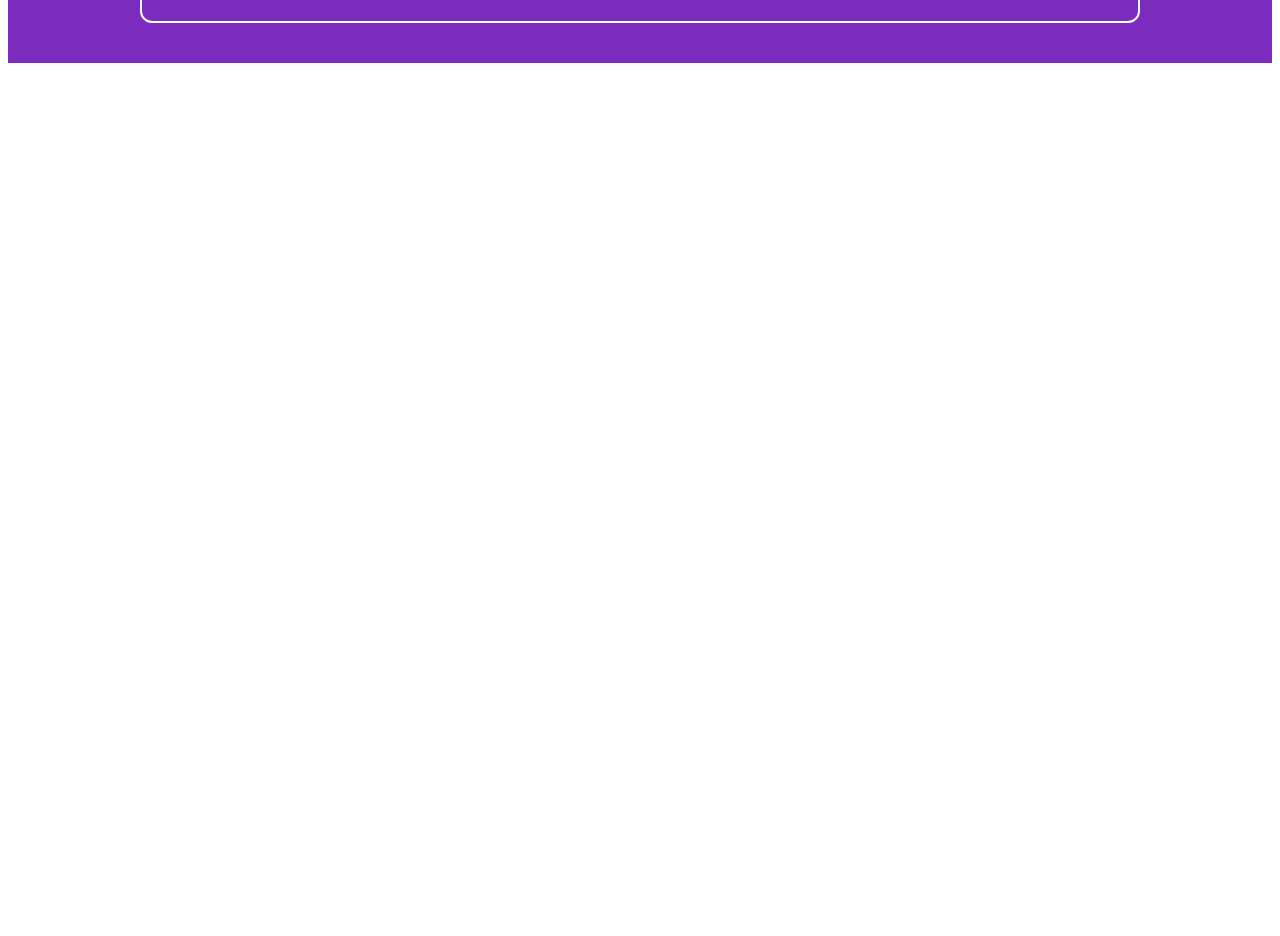
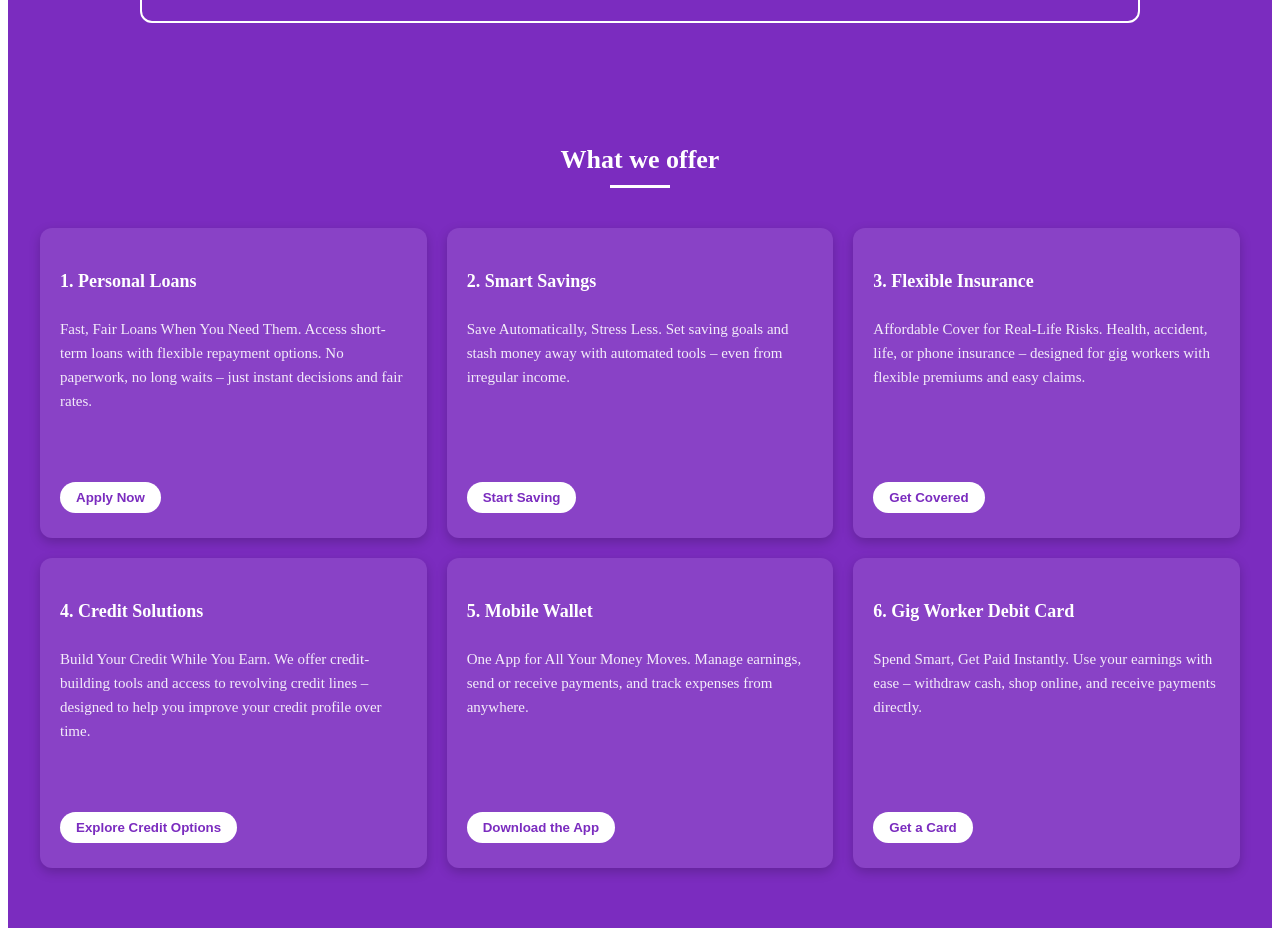
Before and after one commit to LehlohonoloKhoathane/GigPay_Website, a React (Vite) app in the folder gigpay/: page / in a window 1280 px wide. Shown: the part 1560-2496 px from the top of the page. Before the commit the page ends 1631 px from the top, so only its background shows below. Built offline with nearby package versions, Linux system fonts and the light colour scheme.

Commit message:
products section

```diff
--- a/gigpay/src/App.jsx
+++ b/gigpay/src/App.jsx
@@ -4,6 +4,7 @@ import './App.css'
 import Header from './pages/header/header'
 import Home from './pages/home/home';
 import About from './pages/about/about';
+import Products from './pages/products/products';
 
 function App() {
 
@@ -13,6 +14,7 @@ function App() {
     <Header/>
     <Home/>
     <About/>
+    <Products/>
     </BrowserRouter>
   )
 }
--- /dev/null
+++ b/gigpay/src/pages/products/products.css
@@ -0,0 +1,87 @@
+.products-section {
+  background-color: #7b2cbf;
+  color: white;
+  padding: 60px 20px;
+  display: flex;
+  justify-content: center;
+  box-sizing: border-box;
+}
+
+.products-wrapper {
+  max-width: 1200px;
+  width: 100%;
+  text-align: center;
+}
+
+.products-heading {
+  font-size: 26px;
+  font-weight: bold;
+  margin-bottom: 10px;
+}
+
+.products-divider {
+  width: 60px;
+  height: 3px;
+  background-color: white;
+  margin: 0 auto 40px auto;
+}
+
+.products-grid {
+  display: grid;
+  grid-template-columns: 1fr;
+  gap: 20px;
+}
+
+@media (min-width: 600px) {
+  .products-grid {
+    grid-template-columns: 1fr 1fr;
+  }
+}
+
+@media (min-width: 1024px) {
+  .products-grid {
+    grid-template-columns: 1fr 1fr 1fr;
+  }
+}
+
+.product-card {
+  background-color: rgba(255, 255, 255, 0.1);
+  padding: 25px 20px;
+  border-radius: 12px;
+  box-shadow: 0 4px 12px rgba(0, 0, 0, 0.2);
+  text-align: left;
+  display: flex;
+  flex-direction: column;
+  justify-content: space-between;
+  min-height: 260px;
+}
+
+.product-card h3 {
+  font-size: 18px;
+  font-weight: 700;
+  margin-bottom: 10px;
+}
+
+.product-card p {
+  font-size: 15px;
+  line-height: 1.6;
+  color: rgba(255, 255, 255, 0.9);
+  flex-grow: 1;
+  margin-bottom: 20px;
+}
+
+.product-card button {
+  align-self: flex-start;
+  background-color: white;
+  color: #7b2cbf;
+  font-weight: 600;
+  padding: 8px 16px;
+  border-radius: 999px;
+  border: none;
+  cursor: pointer;
+  transition: background 0.2s ease;
+}
+
+.product-card button:hover {
+  background-color: #f0f0f0;
+}
--- /dev/null
+++ b/gigpay/src/pages/products/products.jsx
@@ -0,0 +1,69 @@
+import React from "react";
+import "./products.css";
+
+const Products = () => {
+  return (
+    <section className="products-section">
+      <div className="products-wrapper">
+        <h2 className="products-heading">What we offer</h2>
+        <div className="products-divider"></div>
+
+        <div className="products-grid">
+          <div className="product-card">
+            <h3>1. Personal Loans</h3>
+            <p>
+              Fast, Fair Loans When You Need Them. Access short-term loans with flexible repayment options.
+              No paperwork, no long waits – just instant decisions and fair rates.
+            </p>
+            <button>Apply Now</button>
+          </div>
+
+          <div className="product-card">
+            <h3>2. Smart Savings</h3>
+            <p>
+              Save Automatically, Stress Less. Set saving goals and stash money away with automated tools –
+              even from irregular income.
+            </p>
+            <button>Start Saving</button>
+          </div>
+
+          <div className="product-card">
+            <h3>3. Flexible Insurance</h3>
+            <p>
+              Affordable Cover for Real-Life Risks. Health, accident, life, or phone insurance – designed for gig workers
+              with flexible premiums and easy claims.
+            </p>
+            <button>Get Covered</button>
+          </div>
+
+          <div className="product-card">
+            <h3>4. Credit Solutions</h3>
+            <p>
+              Build Your Credit While You Earn. We offer credit-building tools and access to revolving credit lines –
+              designed to help you improve your credit profile over time.
+            </p>
+            <button>Explore Credit Options</button>
+          </div>
+
+          <div className="product-card">
+            <h3>5. Mobile Wallet</h3>
+            <p>
+              One App for All Your Money Moves. Manage earnings, send or receive payments, and track expenses from anywhere.
+            </p>
+            <button>Download the App</button>
+          </div>
+
+          <div className="product-card">
+            <h3>6. Gig Worker Debit Card</h3>
+            <p>
+              Spend Smart, Get Paid Instantly. Use your earnings with ease – withdraw cash, shop online, and receive payments directly.
+            </p>
+            <button>Get a Card</button>
+          </div>
+        </div>
+      </div>
+    </section>
+  );
+};
+
+export default Products;
```
